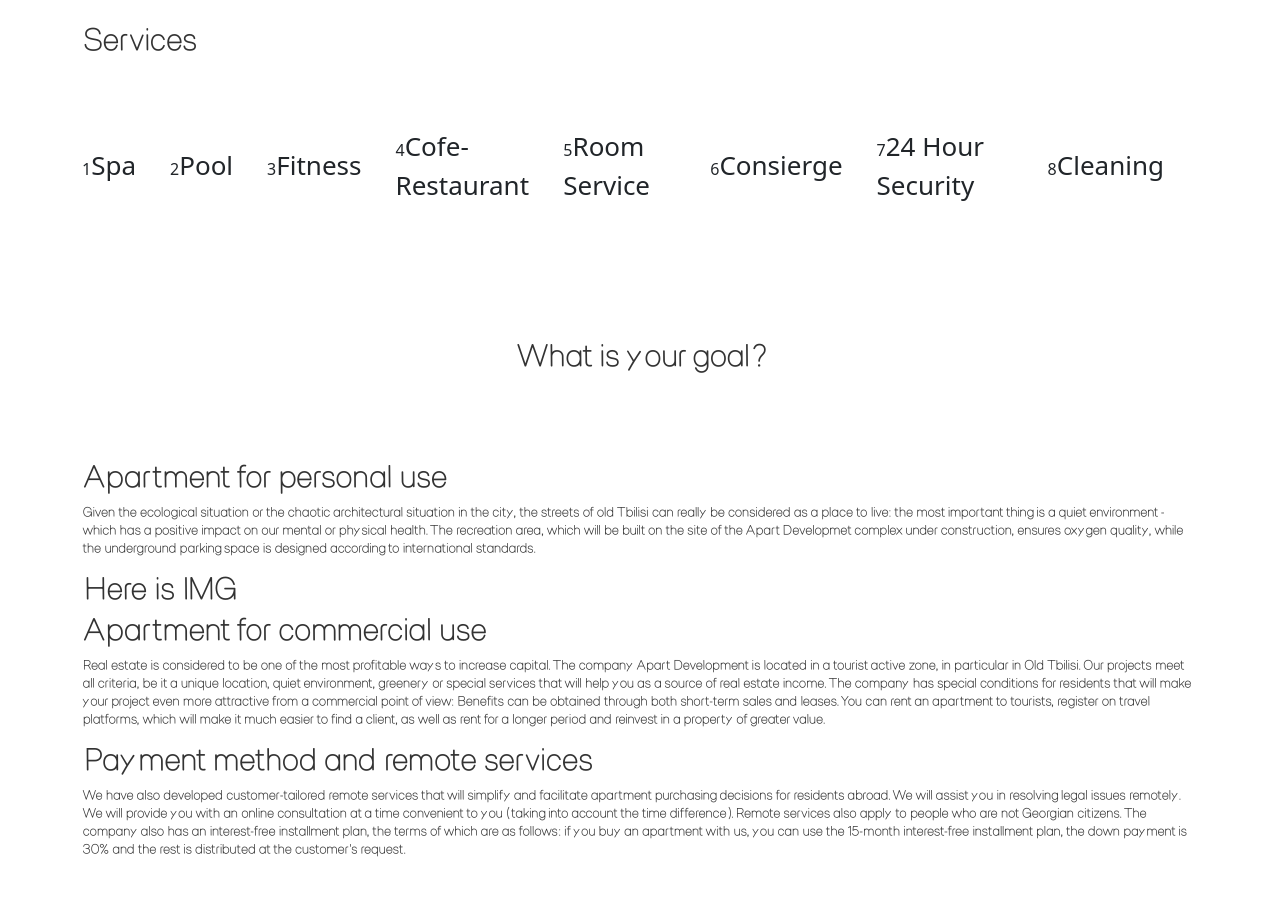
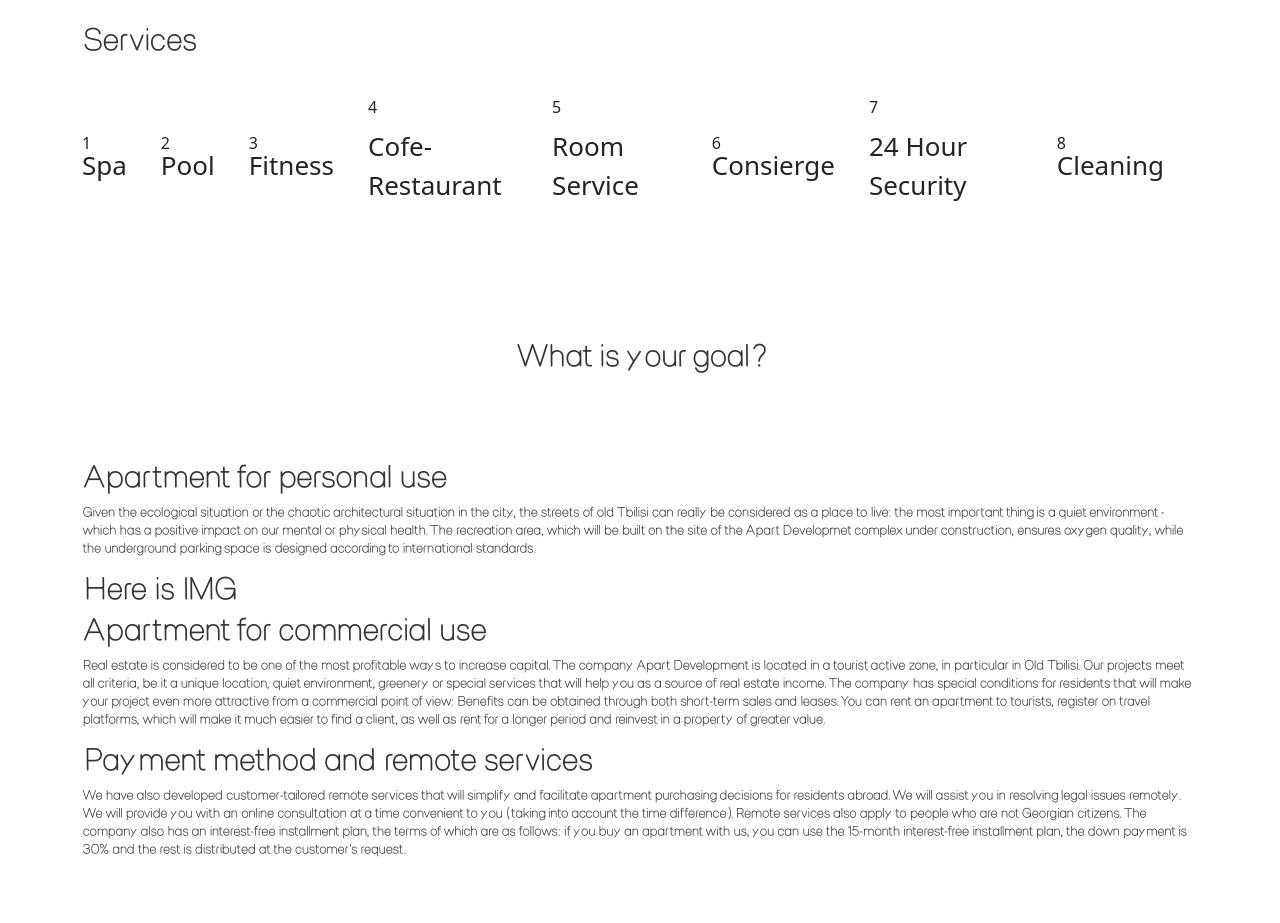
Before and after one commit to G-Apxo/Apart, a Next.js app: page /Investing in a window 1280 px wide. Shown: the part 920-1843 px from the top of the page. Built offline with nearby package versions, Linux system fonts and the light colour scheme.

Commit message:
::before counter update

```diff
--- a/styles/globals.css
+++ b/styles/globals.css
@@ -1393,10 +1393,13 @@ flickity-enabled {
   margin: 0 34px 0 0;
   font-size: 26px;
   counter-increment: css-counter 1;
+  position: relative;
 }
 .investing-services li::before {
   content: counter(css-counter);
   font-size: 16px;
+  position: absolute;
+  top: -40%;
 }
 .investing-goal {
   text-align: center;
```
